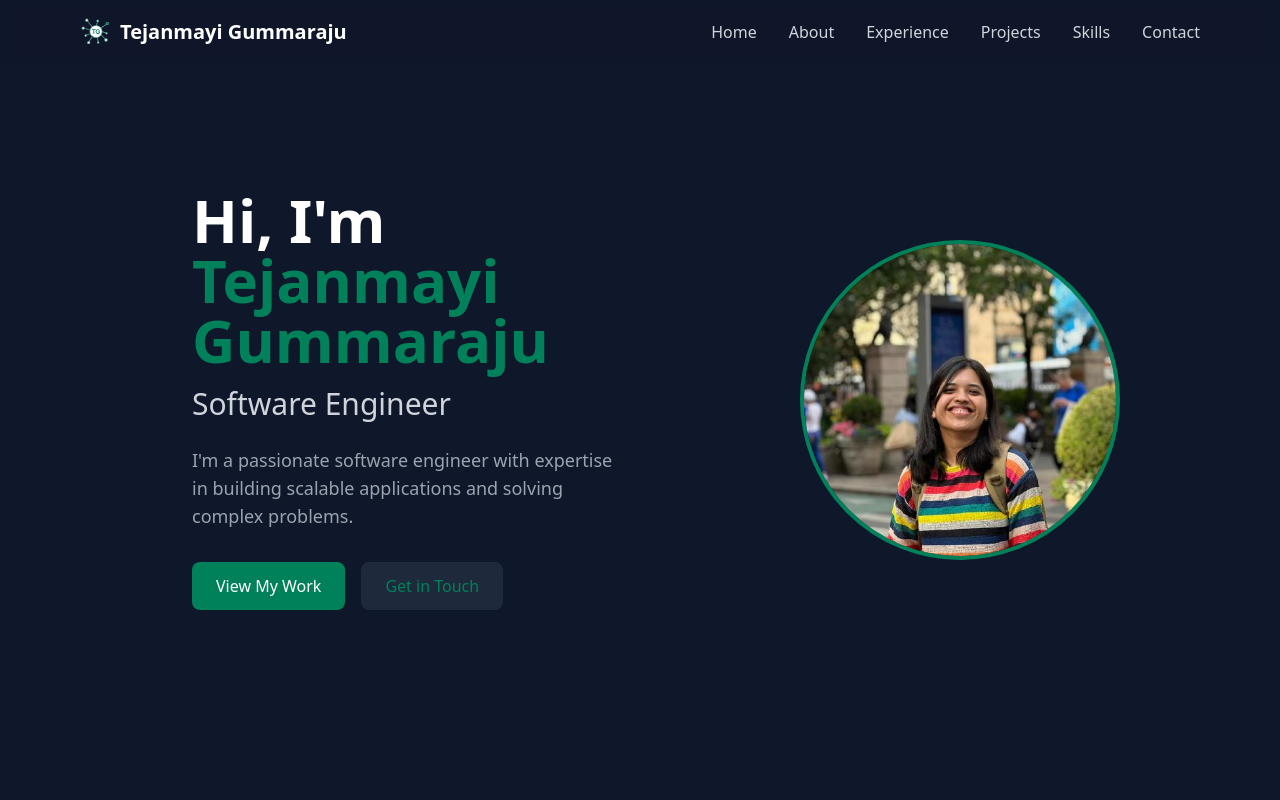
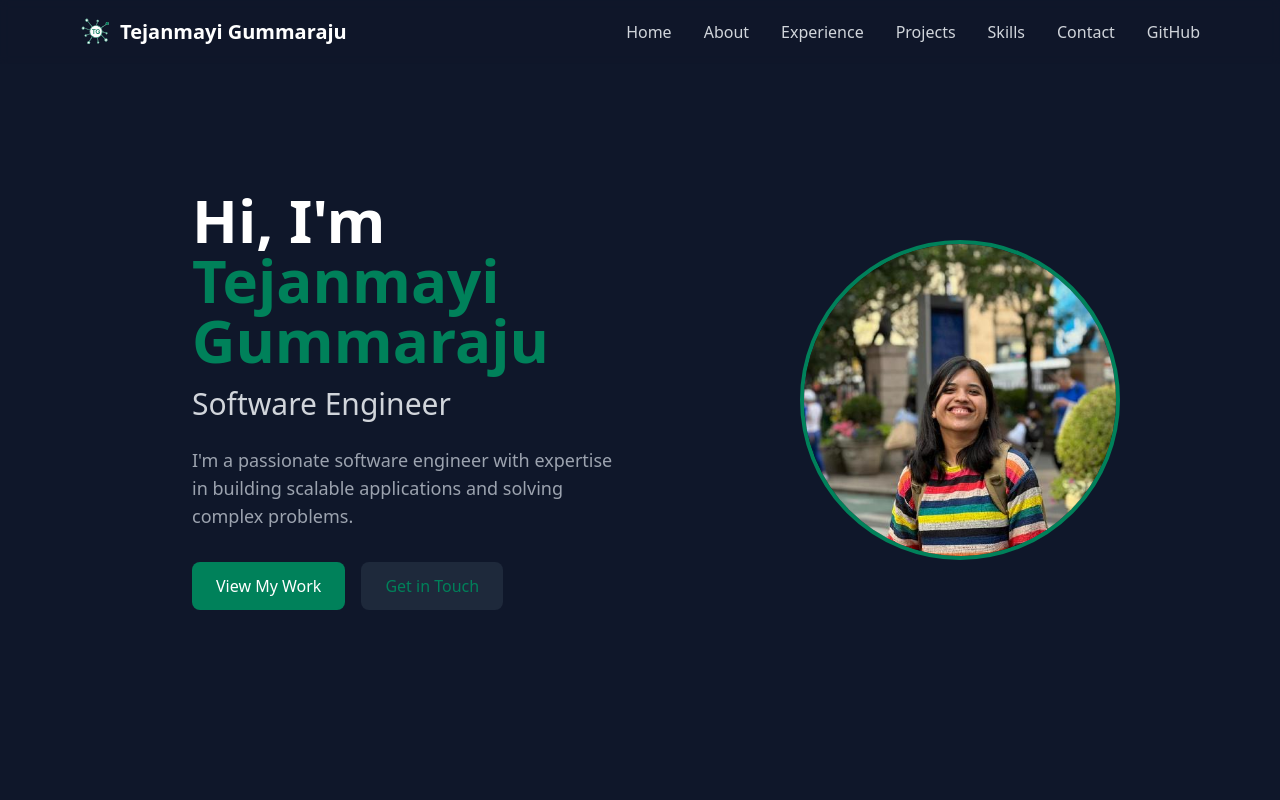
Before and after one commit to Tejanmayi/Portfolio, a React (Vite) app: page / in a window 1280 px wide. Shown: the top 800 px of the page. Built offline with nearby package versions, Linux system fonts and the light colour scheme.

Commit message:
Add GitHub on the Navigation Bar

```diff
--- a/src/components/Navbar.tsx
+++ b/src/components/Navbar.tsx
@@ -13,6 +13,7 @@ const Navbar = () => {
     { name: 'Projects', href: '#projects' },
     { name: 'Skills', href: '#skills' },
     { name: 'Contact', href: '#contact' },
+    { name: 'GitHub', href: 'https://github.com/Tejanmayi'},
   ];
 
   return (
@@ -42,6 +43,10 @@ const Navbar = () => {
                 className="text-gray-300 hover:text-white transition-colors"
                 whileHover={{ scale: 1.05 }}
                 whileTap={{ scale: 0.95 }}
+                {...(item.name === 'GitHub' && {
+                  target: "_blank",
+                  rel: "noopener noreferrer",
+                })}
               >
                 {item.name}
               </motion.a>
@@ -78,6 +83,10 @@ const Navbar = () => {
                   href={item.href}
                   className="block px-3 py-2 text-gray-300 hover:text-white transition-colors"
                   onClick={() => setIsOpen(false)}
+                  {...(item.name === 'GitHub' && {
+                    target: "_blank",
+                    rel: "noopener noreferrer",
+                  })}
                 >
                   {item.name}
                 </a>
```
